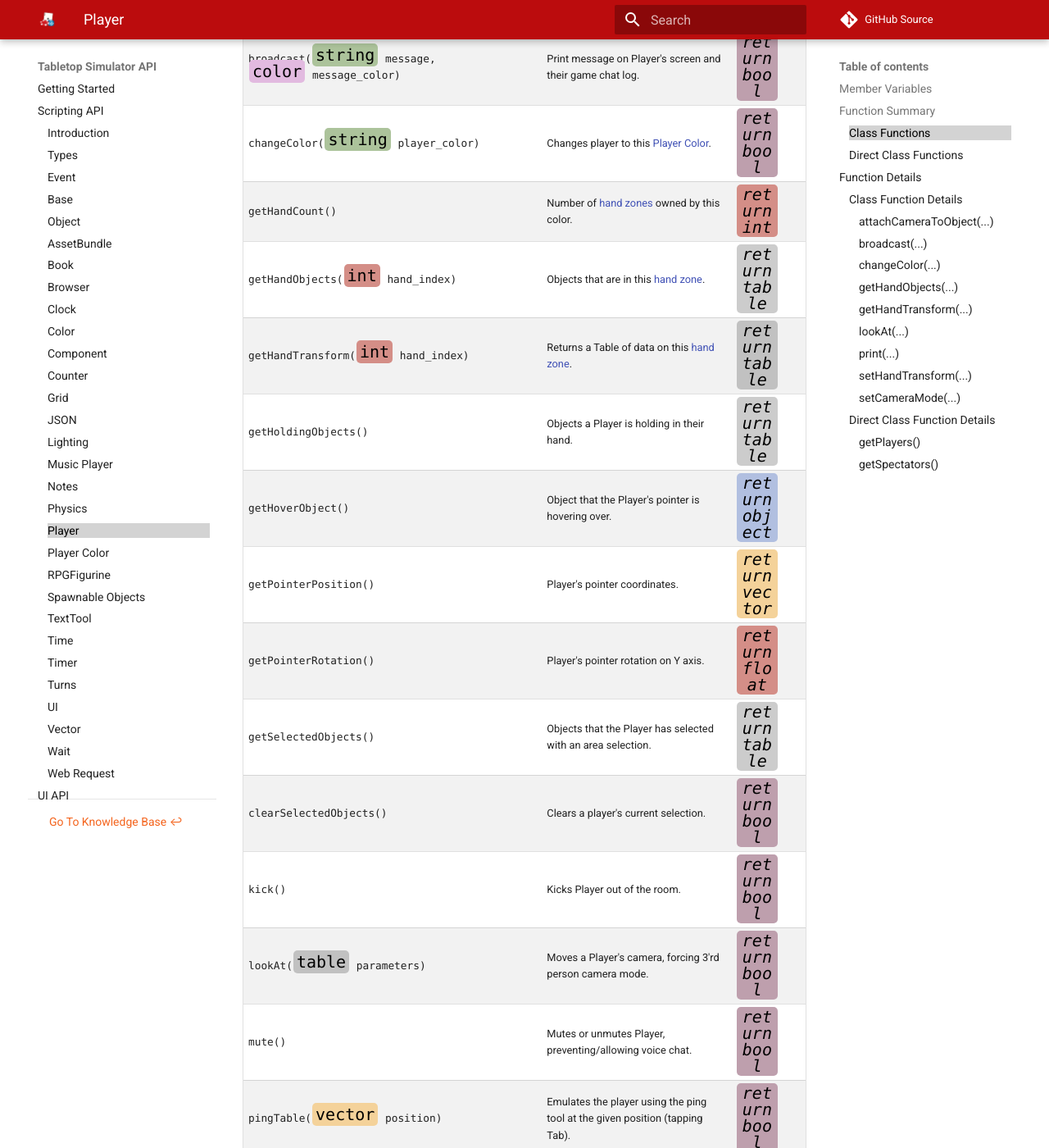
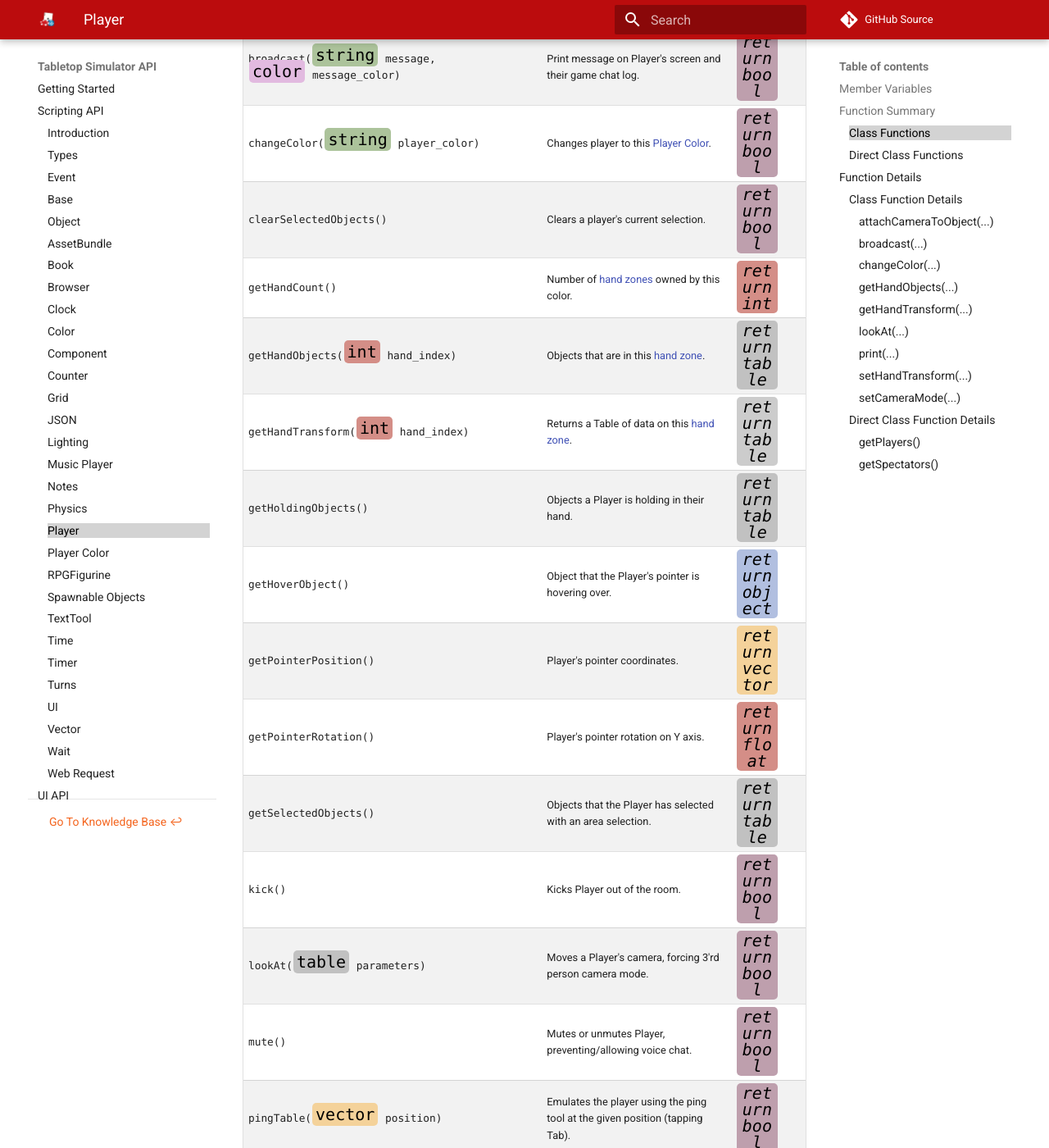
Before and after one commit to Berserk-Games/Tabletop-Simulator-API, an MkDocs documentation site: the page built from docs/player.md, in a window 1280 px wide and 1400 px high, scrolled down 1452 px. Shown: the whole window at 82% size. Built offline with MkDocs 1.6.1 and Material for MkDocs 9.7.7, drawn with Linux system fonts in a browser that asks for light colours; comment, search, counter and statistics services are not loaded; some of the changed lines change nothing that is shown.

Commit message:
function moved to restore alphabetic order

```diff
--- a/docs/player.md
+++ b/docs/player.md
@@ -31,6 +31,7 @@
 attachCameraToObject([<span class="tag tab"></span>](types.md)&nbsp;parameters) | Makes a Player's camera follow an Object. | [<span class="ret boo"></span>](types.md) | [<span class="i"></span>](#attachcameratoobject)
 broadcast([<span class="tag str"></span>](types.md)&nbsp;message, [<span class="tag col"></span>](types.md)&nbsp;message_color) | Print message on Player's screen and their game chat log. | [<span class="ret boo"></span>](types.md) | [<span class="i"></span>](#broadcast)
 changeColor([<span class="tag str"></span>](types.md)&nbsp;player_color) | Changes player to this [Player Color](player-color.md). | [<span class="ret boo"></span>](types.md) | [<span class="i"></span>](#changecolor)
+<a class="anchor" id="clearselectedobjects"></a>clearSelectedObjects() | Clears a player's current selection. | [<span class="ret boo"></span>](types.md)
 <a class="anchor" id="gethandcount"></a>getHandCount() | Number of [hand zones](http://berserk-games.com/knowledgebase/hands/) owned by this color. | [<span class="ret int"></span>](types.md)
 getHandObjects([<span class="tag int"></span>](types.md)&nbsp;hand_index) | Objects that are in this [hand zone](http://berserk-games.com/knowledgebase/hands/). | [<span class="ret tab"></span>](types.md) | [<span class="i"></span>](#gethandobjects)
 getHandTransform([<span class="tag int"></span>](types.md)&nbsp;hand_index) | Returns a Table of data on this [hand zone](http://berserk-games.com/knowledgebase/hands/). | [<span class="ret tab"></span>](types.md) | [<span class="i"></span>](#gethandtransform)
@@ -39,7 +40,6 @@
 <a class="anchor" id="getpointerposition"></a>getPointerPosition() | Player's pointer coordinates. | [<span class="ret vec"></span>](types.md#vector)
 <a class="anchor" id="getpointerrotation"></a>getPointerRotation() | Player's pointer rotation on Y axis. | [<span class="ret flo"></span>](types.md)
 <a class="anchor" id="getselectedobjects"></a>getSelectedObjects() | Objects that the Player has selected with an area selection. | [<span class="ret tab"></span>](types.md)
-<a class="anchor" id="clearselectedobjects"></a>clearSelectedObjects() | Clears a player's current selection. | [<span class="ret boo"></span>](types.md)
 <a class="anchor" id="kick"></a>kick() | Kicks Player out of the room. | [<span class="ret boo"></span>](types.md)
 lookAt([<span class="tag tab"></span>](types.md)&nbsp;parameters) | Moves a Player's camera, forcing 3'rd person camera mode. | [<span class="ret boo"></span>](types.md) | [<span class="i"></span>](#lookat)
 <a class="anchor" id="mute"></a>mute() | Mutes or unmutes Player, preventing/allowing voice chat. | [<span class="ret boo"></span>](types.md)
```
